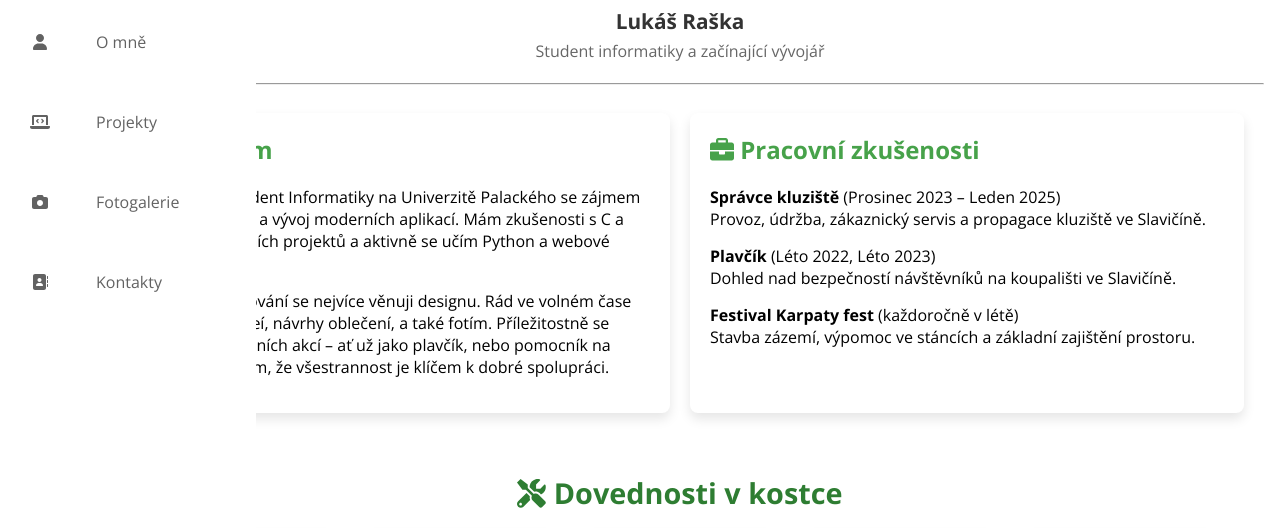
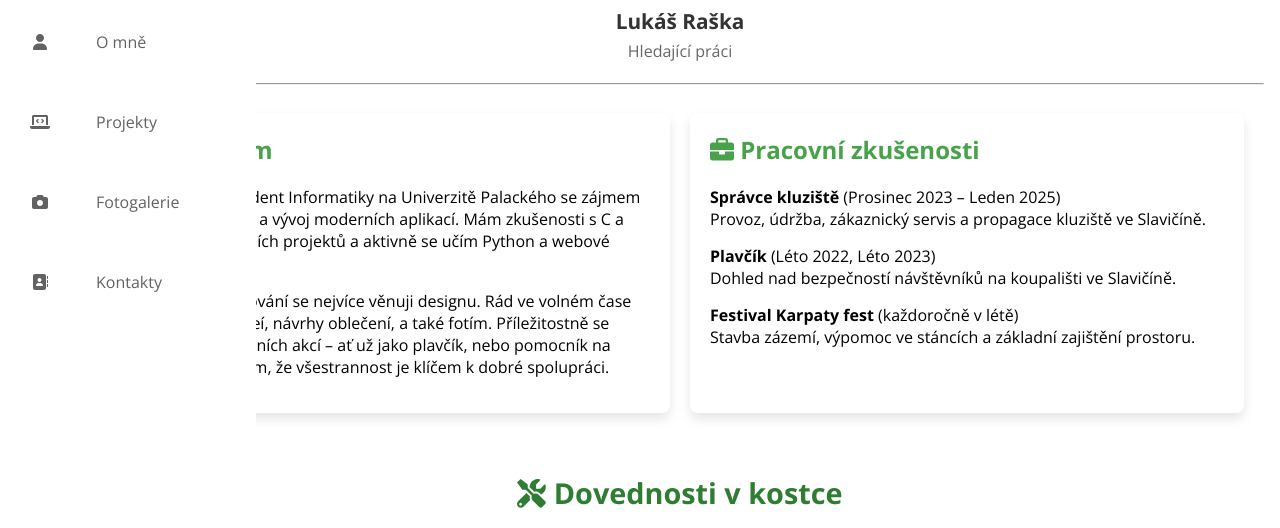
Before and after one commit to lukirasaka/portfolio, a plain HTML site: page index.html in a window 1280 px wide. Shown: the part 94-622 px from the top of the page. Drawn offline with nearby package versions, Linux system fonts and the light colour scheme.

Commit message:
Update index.html

```diff
--- a/index.html
+++ b/index.html
@@ -53,7 +53,7 @@
 
   <main>
     <h1>O mně 👨‍💻</h1>
-    <p class="subheading">Lukáš Raška<br><span class="tagline">Student informatiky a začínající vývojář</span></p>
+    <p class="subheading">Lukáš Raška<br><span class="tagline">Hledající práci</span></p>
     <hr>
 
     <div class="info-grid">
```
